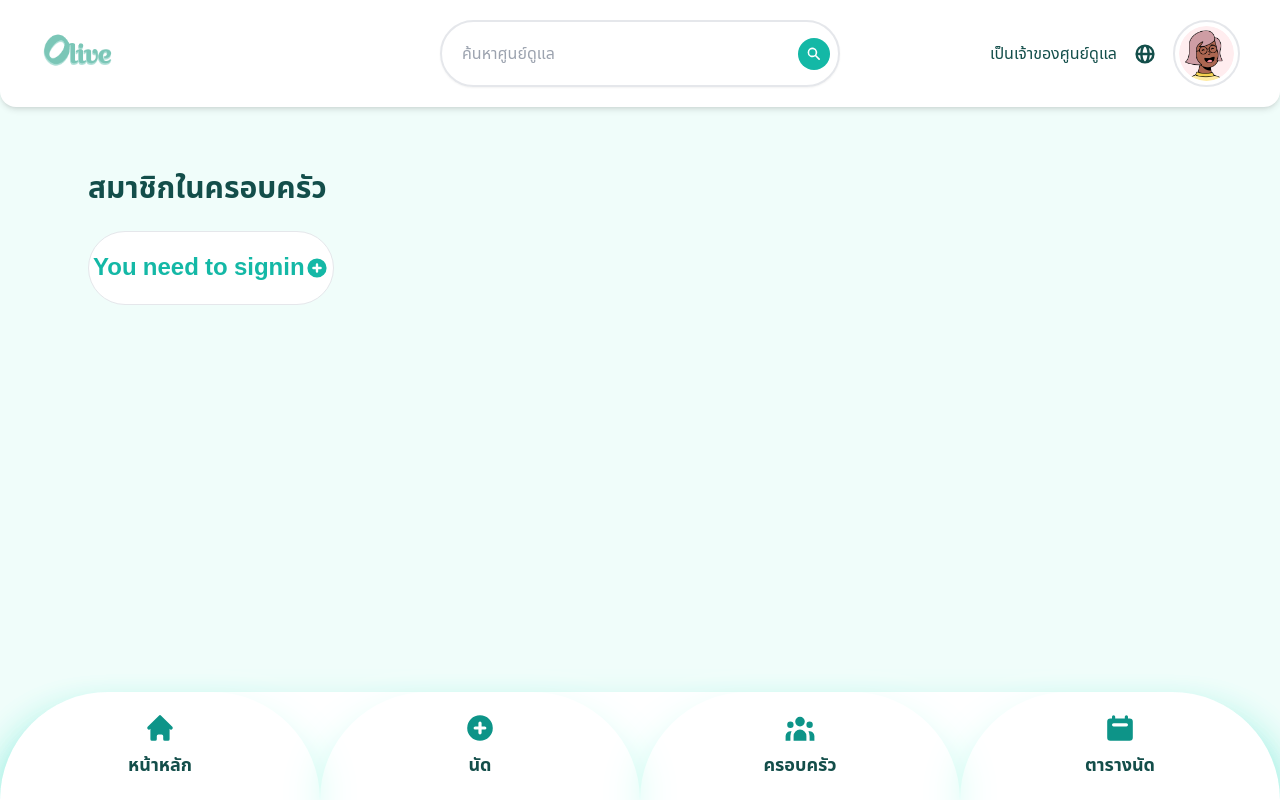
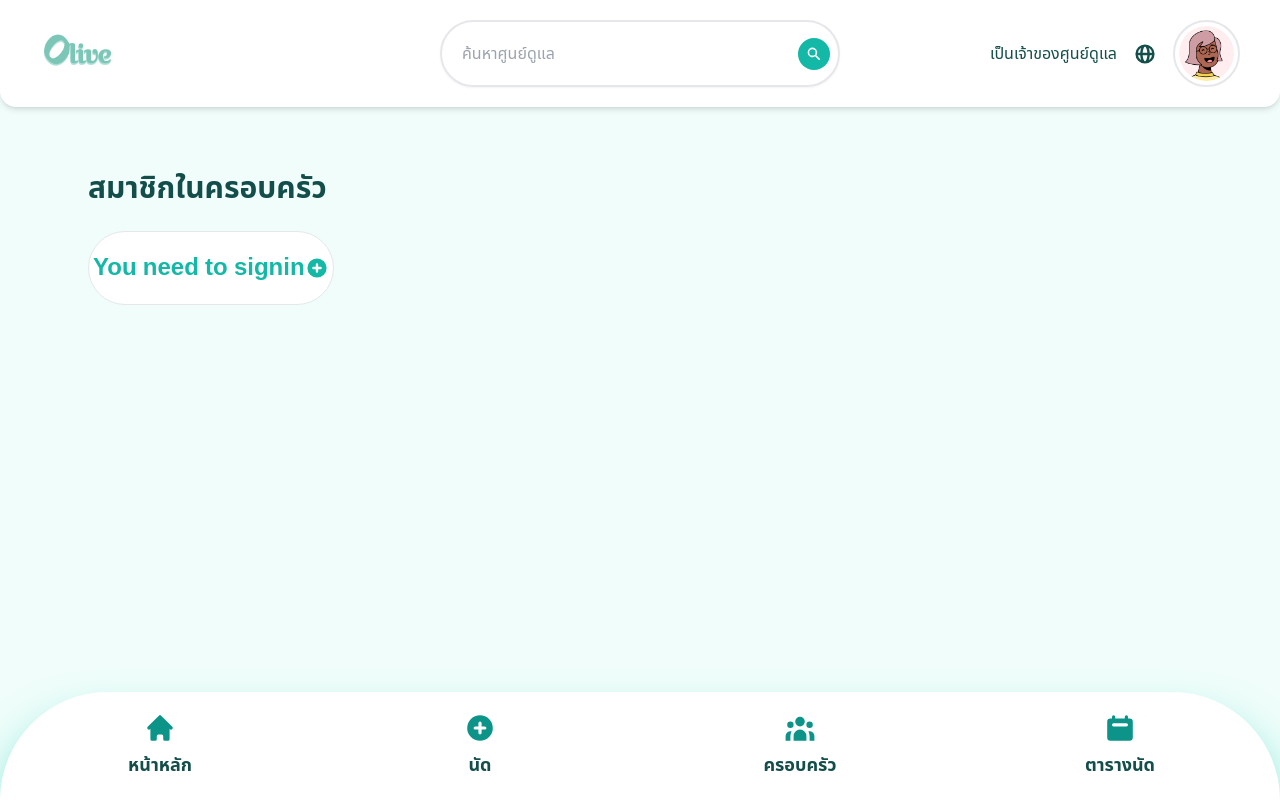
Before and after one commit to yanisapths/project-customer, a Next.js app: page /family in a window 1280 px wide. Built offline with nearby package versions, Linux system fonts and the light colour scheme; no server answers; what @badrap/bar-of-progress would draw is missing.

Commit message:
change header name

```diff
--- a/pages/auth/signin.js
+++ b/pages/auth/signin.js
@@ -5,11 +5,17 @@ import Header from '../../components/Header'
 import FooterSocial from '../../components/FooterSocial'
 import  BtnLogin from '../../components/BtnLogin';
 import Link from "next/link"
+import Head from "next/head";
 
 function signIn({ providers }) {
   return (
     <div>
     {/* <Header /> */}
+    <Head>
+        <title>Olive | SignIn </title>
+        <link rel="icon" href="favicon.ico" />
+      </Head>
+      {/* main */}
       <main className="justify-items-center">
       <div className="max-w-screen-xl px-4 py-4 mx-auto sm:px-6 lg:px-8 mt-20 md:mt-30">
         <div className="max-w-lg mx-auto text-center ">
--- a/pages/index.js
+++ b/pages/index.js
@@ -14,7 +14,7 @@ export default function Home({session} ) {
   return (
     <div className="">
       <Head>
-        <title>Olive | Happy place for Elders</title>
+        <title>Olive | Happy places for Elders</title>
         <link rel="icon" href="favicon.ico" />
       </Head>
      <Header />
--- a/styles/globals.css
+++ b/styles/globals.css
@@ -28,7 +28,7 @@ a {
   }
   b{
     @apply w-full block py-5 px-3 text-center hover:bg-teal-100 text-teal-900  rounded-t-full hover:rounded-t-xl md:hover:rounded-t-full  transition
-    transform duration-100 ease-out shadow-teal-200 shadow-2xl;
+    transform duration-100 ease-out;
   }
   .footer-icon {
     @apply md:w-8 md:h-8 mb-2 mx-auto text-teal-600 font-sans w-6 h-6;
```
